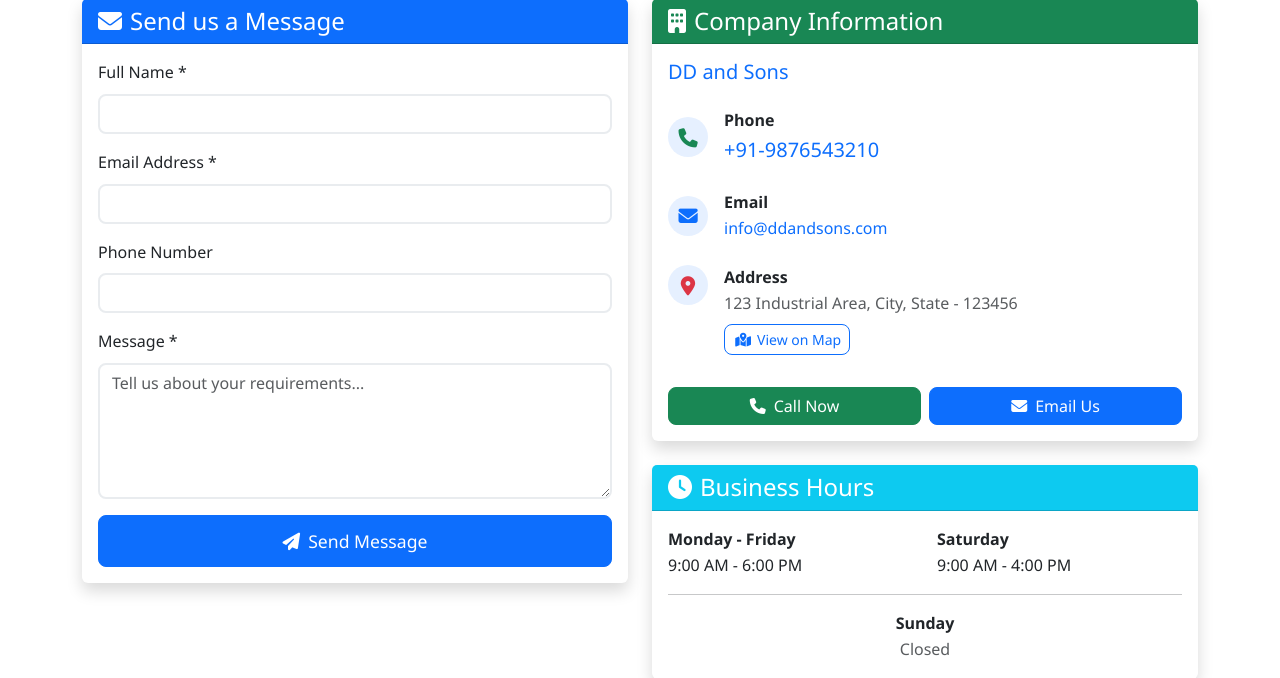
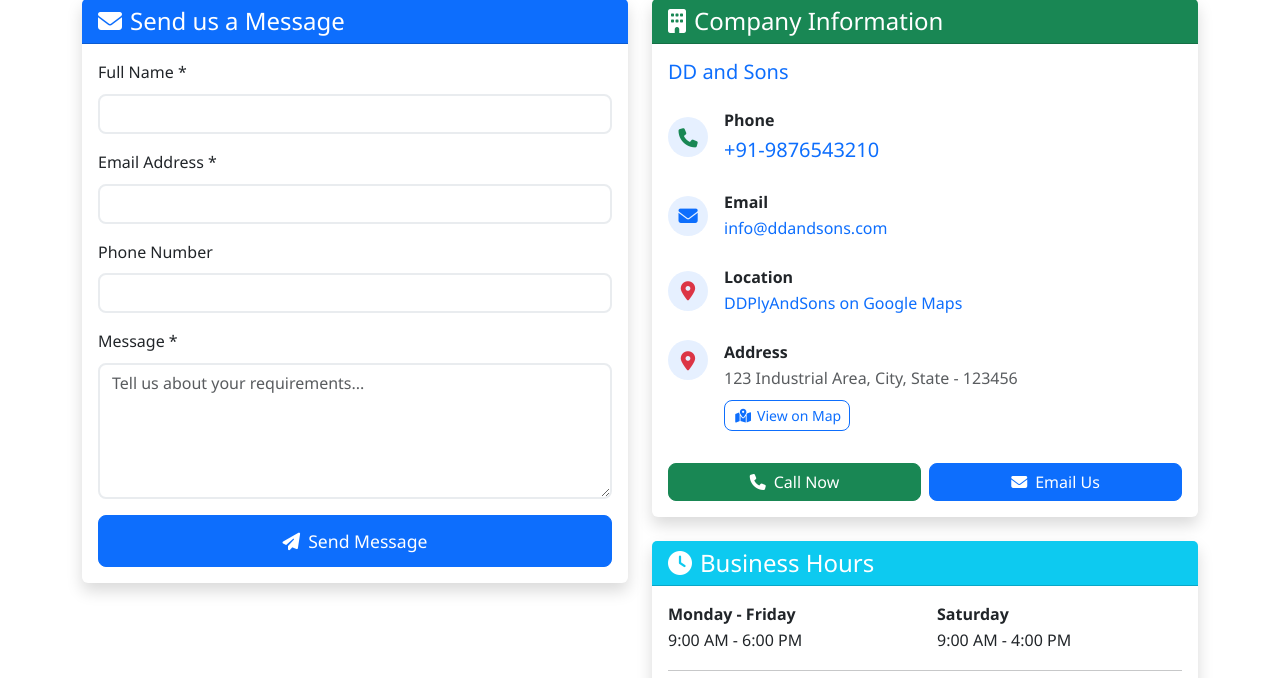
Before and after one commit to DipayanAwsm/PlyWebsiteDDCOM, a Flask app: page /contact in a window 1280 px wide. Shown: the part 335-1013 px from the top of the page. Run offline with Flask 3, Linux system fonts and the light colour scheme; data comes from the database, SQL or seed files in the repository; both versions use the stored data as it was after the commit; some libraries are stand-ins or nearby versions.

Commit message:
other model

```diff
--- a/templates/base.html
+++ b/templates/base.html
@@ -112,11 +112,11 @@
                 <div class="col-md-6 text-md-end">
                     <p class="mb-0">
                         <i class="fas fa-phone me-2"></i>
-                        <a href="tel:+919876543210" class="text-light text-decoration-none">+91-9876543210</a>
+                        <a href="tel:+918617021783" class="text-light text-decoration-none">+91-8617021783</a>
                     </p>
                     <p class="mb-0">
                         <i class="fas fa-envelope me-2"></i>
-                        <a href="mailto:info@ddandsons.com" class="text-light text-decoration-none">info@ddandsons.com</a>
+                        <a href="mailto:debjitd29@gmail.com" class="text-light text-decoration-none">debjitd29@gmail.com</a>
                     </p>
                 </div>
             </div>
@@ -132,7 +132,7 @@
     <!-- Bootstrap JS -->
     <script src="https://cdn.jsdelivr.net/npm/bootstrap@5.3.0/dist/js/bootstrap.bundle.min.js"></script>
     <!-- Custom JS -->
-    {% if request.endpoint and 'admin' in request.endpoint %}
+    {% if request.path and request.path.startswith('/admin') %}
         <!-- Admin-specific JS - no form interference -->
         <script src="{{ url_for('static', filename='js/admin.js') }}"></script>
     {% else %}
--- a/templates/category.html
+++ b/templates/category.html
@@ -55,7 +55,11 @@
 
                         <div class="product-info mb-3">
                             <div class="d-flex justify-content-between align-items-center">
+                                {% if session.user_id %}
                                 <span class="h5 text-primary mb-0">₹{{ "%.2f"|format(product.price) }}</span>
+                                {% else %}
+                                <span class="h6 text-muted mb-0">Contact for price</span>
+                                {% endif %}
                                 <span class="badge bg-{{ 'success' if product.availability == 'In Stock' else 'warning' }}">
                                     {{ product.availability }}
                                 </span>
--- a/templates/contact.html
+++ b/templates/contact.html
@@ -66,7 +66,7 @@
                                 <h4 class="mb-0"><i class="fas fa-building me-2"></i>Company Information</h4>
                             </div>
                             <div class="card-body">
-                                <h5 class="text-primary mb-4">{{ contact_info.company_name if contact_info else 'DD and Sons' }}</h5>
+                                <h5 class="text-primary mb-4">{{ contact_info.company_name if contact_info else 'DDPlyAndSons' }}</h5>
 
                                 <div class="contact-item mb-4">
                                     <div class="d-flex align-items-center">
@@ -93,6 +93,21 @@
                                             <a href="mailto:{{ contact_info.email if contact_info and contact_info.email else 'info@ddandsons.com' }}"
                                                class="text-decoration-none">
                                                 {{ contact_info.email if contact_info and contact_info.email else 'info@ddandsons.com' }}
+                                            </a>
+                                        </div>
+                                    </div>
+                                </div>
+
+                                <!-- Location (Google Maps) -->
+                                <div class="contact-item mb-4">
+                                    <div class="d-flex align-items-center">
+                                        <div class="contact-icon me-3">
+                                            <i class="fas fa-map-marker-alt text-danger"></i>
+                                        </div>
+                                        <div>
+                                            <strong>Location</strong><br>
+                                            <a href="https://maps.app.goo.gl/wzRyfxHiWatsz4QW7" target="_blank" rel="noopener" class="text-decoration-none">
+                                                DDPlyAndSons on Google Maps
                                             </a>
                                         </div>
                                     </div>
--- a/templates/login.html
+++ b/templates/login.html
@@ -12,12 +12,6 @@
                         <h4 class="mb-0"><i class="fas fa-sign-in-alt me-2"></i>Login</h4>
                     </div>
                     <div class="card-body">
-                        <!-- Debug info -->
-                        <div class="alert alert-warning">
-                            <strong>⚠️ JavaScript Issue Detected:</strong> This page has JavaScript interference.
-                            <br>Try the clean version: <a href="/login-clean" class="btn btn-sm btn-success">Clean Login</a>
-                        </div>
-
                         <form method="POST" action="/login" id="loginForm">
                             <div class="mb-3">
                                 <label for="username" class="form-label">Username</label>
```
Also changed, not shown: templates/login_clean.html (+1 -6 lines), templates/product.html (+8 -0 lines), instance/dd_sons.db, static/uploads/product_20251006_180506_WhatsApp_Image_2025-09-21_at_19.18.47_1.jpeg (renamed from static/uploads/product_20250921_235109_WhatsApp_Image_2025-09-21_at_19.18.47_5.jpeg), 3 other files.
